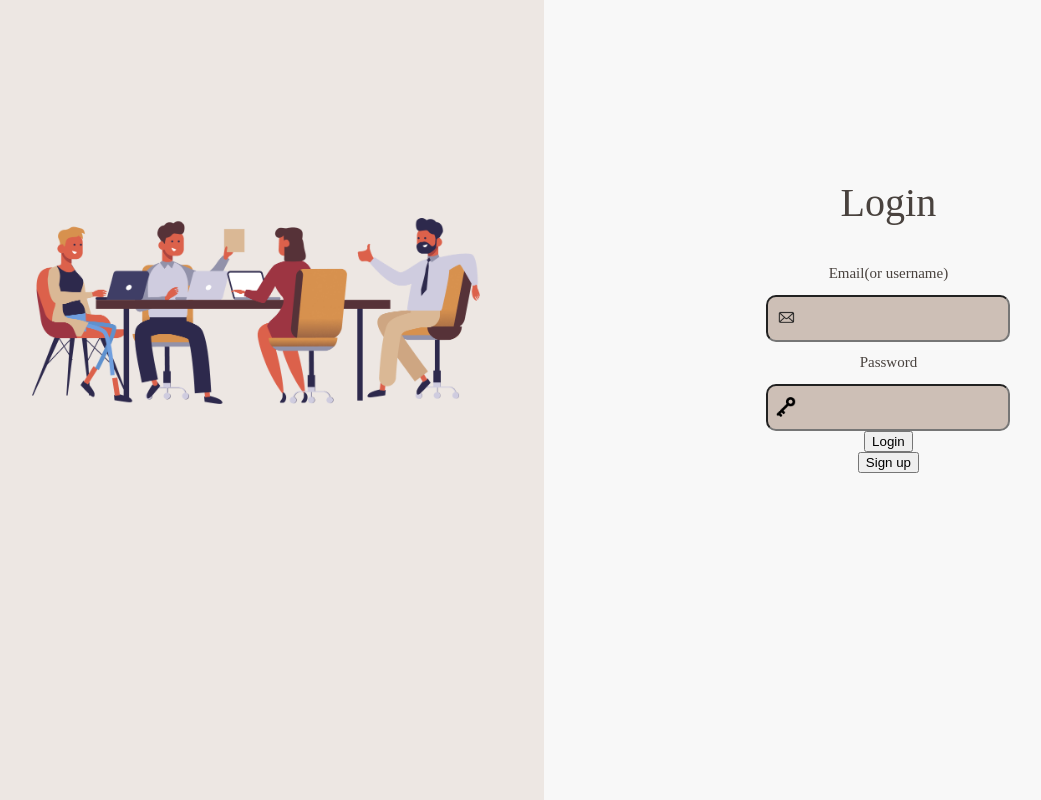
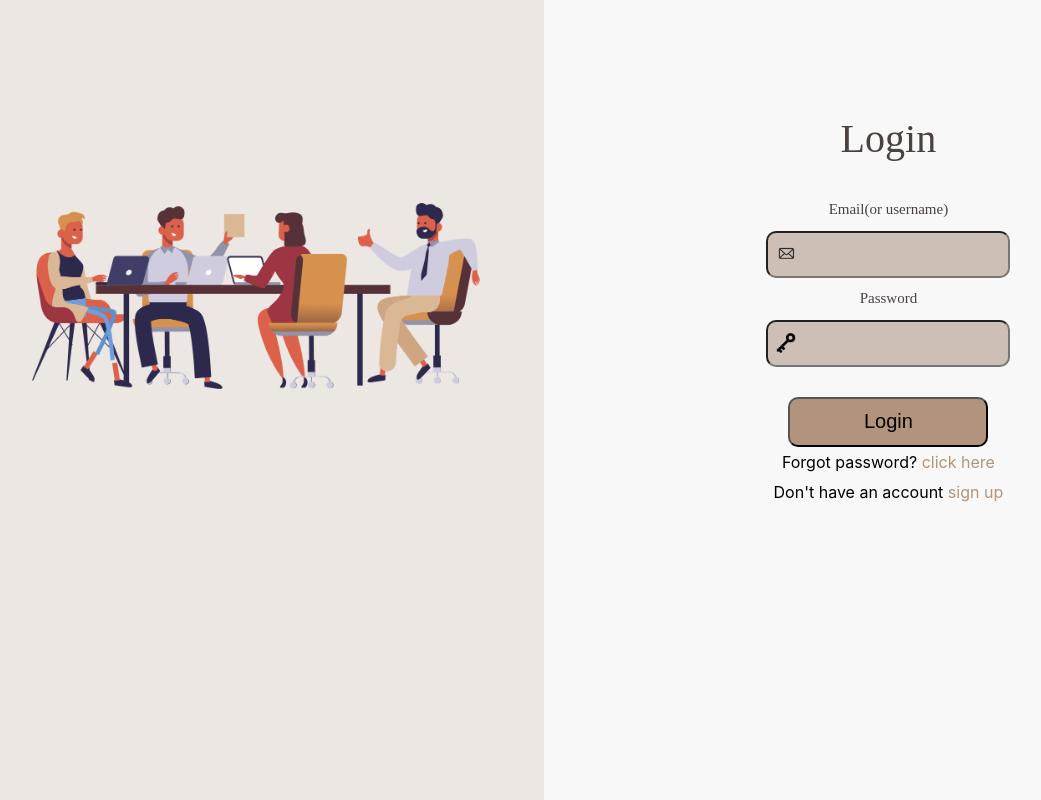
Before and after one commit to matt0125/Scheduler, a React (Create React App) app in the folder web/: page / in a window 1280 px wide. Shown: the whole page, without its empty margins (96-1137 px from the left). Built offline with nearby package versions, Linux system fonts and the light colour scheme.

Commit message:
Update to login page
Updated links and login button and fixed spacing

```diff
--- a/web/src/pages/Login.js
+++ b/web/src/pages/Login.js
@@ -61,11 +61,12 @@ const Login = () => {
     }
   };
 
+  let url = "/register";
   return (
       <Container>
         <Row className="row">
           <Col className="column">
-            <img src={vector} className="business-photo" alt="business image"/>
+            <img src={vector} className="business-photo" alt="business vector"/>
           </Col>
           <Col className="column">
             <form onSubmit={handleSubmit}>
@@ -93,13 +94,9 @@ const Login = () => {
                     onChange={(e) => setPassword(e.target.value)}
                   />
                 </div>
-
-
-
-                <button type="submit">Login</button>
-                <button type="button" onClick={() => navigate("/register")}>
-                  Sign up
-                </button>
+                <button type="submit" className="submit-button">Login</button>
+                <p className="login-register-p">Forgot password? <a href={""} className="login-register-url">click here</a></p>
+                <p className="login-register-p">Don't have an account  <a href={url} className="login-register-url">sign up</a></p>
               </div>
             </form>
           </Col>
--- a/web/src/styles/Login.css
+++ b/web/src/styles/Login.css
@@ -26,7 +26,7 @@ h1 {
 
 .column{
   flex: 50%;
-  margin-top: 10%;
+  margin-top: 5%;
   align-self: center;
   place-items: center;
 
@@ -87,7 +87,28 @@ h1 {
   font-size: 20px;
 }
 
+.submit-button{
+  width: 200px;
+  height: 50px;
+  background-color: #B1947B;
+  border-radius: 10px;
+  margin-top: 30px;
+  padding: 10px 40px 10px 40px;
+  font-size: 20px;
+}
+.login-register-p{
+  margin-top: 5px;
+  margin-bottom: 5px;
+}
+.login-register-url{
+  text-decoration: none;
+  color: #B1947B;
 
+}
+
+.login-register-url:hover{
+  text-decoration: underline;
+}
 
 .username-input-group {
   position: relative;
```
Also changed, not shown: web/src/images/branding.png (added).
